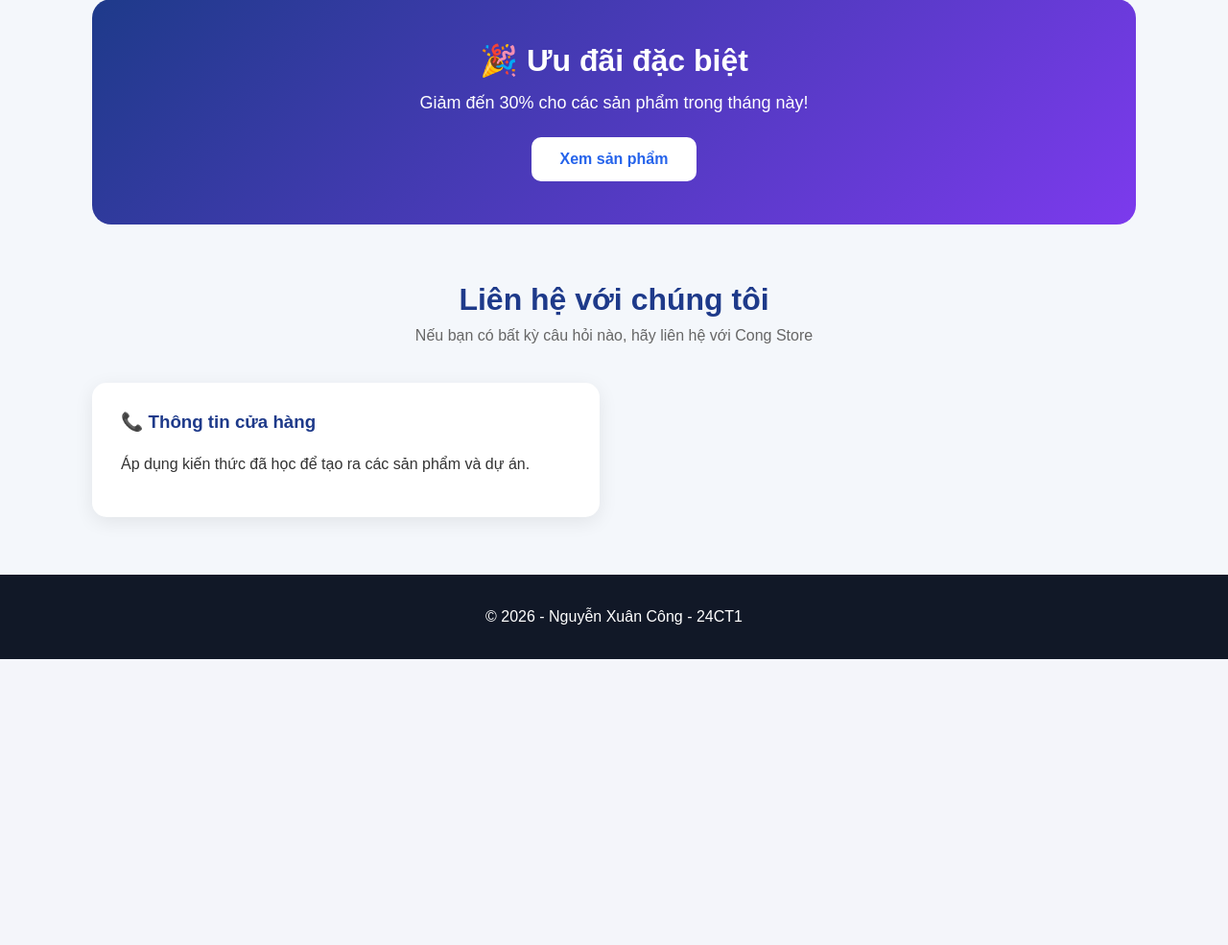
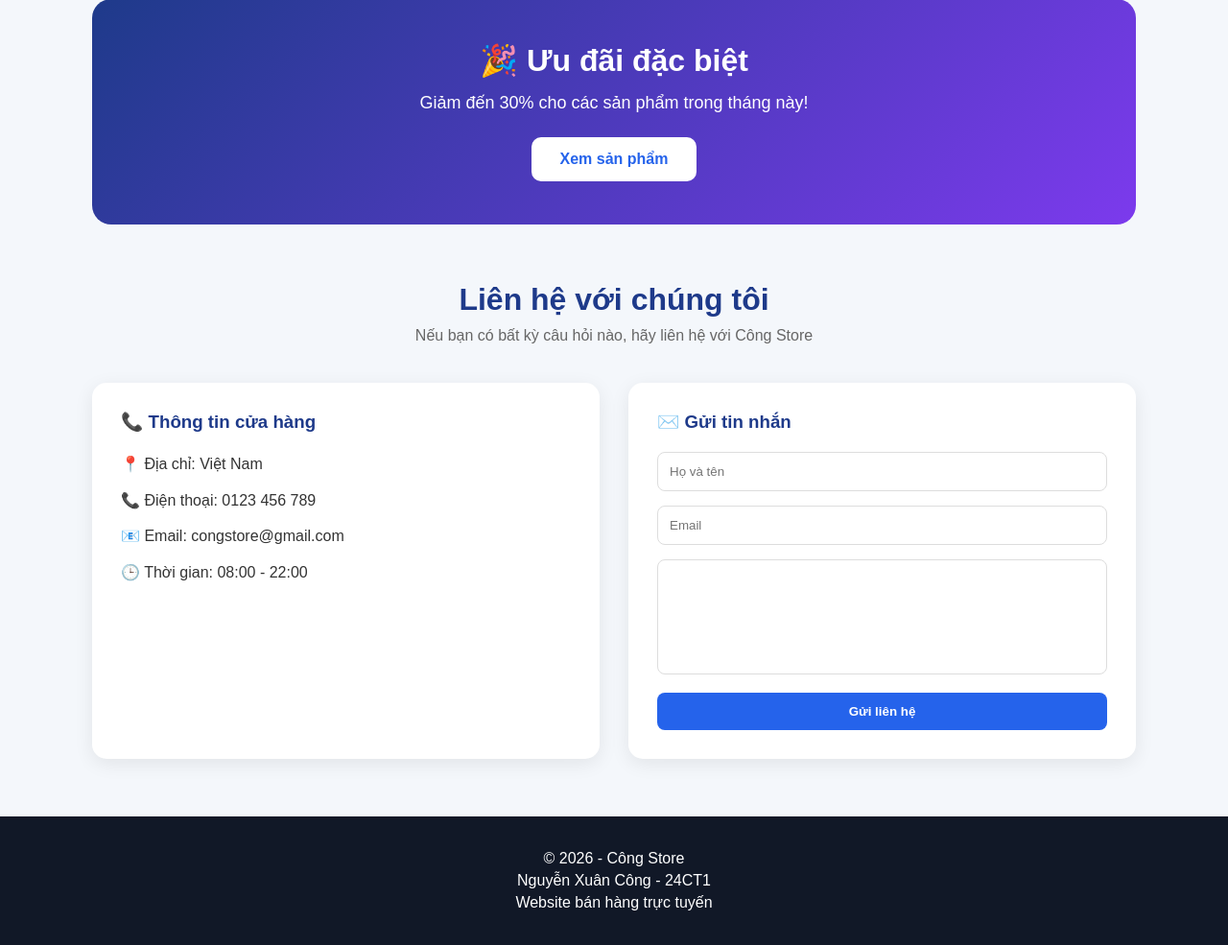
Before and after one commit to nguyenxuancong2122006-dau/dev-CongNghePhanMem, a Django app: template home/templates/home/index.html in a window 1280 px wide. Shown: the part 2018-3003 px from the top of the page at 96% size. Before the commit the page ends 2705 px from the top, so only its background shows below. Run offline with Django 5.2, Linux system fonts and the light colour scheme; the template is opened without the code that fills it, so the values that code supplies are empty.

Commit message:
Cap nhat website

```diff
--- a/home/templates/home/index.html
+++ b/home/templates/home/index.html
@@ -4,7 +4,7 @@
     <meta charset="UTF-8">
     <meta name="viewport" content="width=device-width, initial-scale=1.0">
 
-    <title>Nguyễn Xuân Công - 24CT1</title>
+    <title>Công Store - Cửa hàng trực tuyến</title>
 
     <style>
         * {
@@ -390,7 +390,10 @@
     <!-- ================= NAVBAR ================= -->
 
     <nav class="navbar">
-        <div class="logo">24CT1</div>
+
+        <div class="logo">
+            🛒 Công Store
+        </div>
 
         <div class="menu">
 
@@ -423,7 +426,9 @@
 
         <div class="hero-content">
 
-            <h1>Chào mừng đến với 24CT1</h1>
+            <h1>
+                Chào mừng đến với Công Store
+            </h1>
 
             <p>
                 Cửa hàng trực tuyến cung cấp những sản phẩm
@@ -784,7 +789,7 @@
             </h2>
 
             <p>
-                Nếu bạn có bất kỳ câu hỏi nào, hãy liên hệ với Cong Store
+                Nếu bạn có bất kỳ câu hỏi nào, hãy liên hệ với Công Store
             </p>
 
         </div>
@@ -800,9 +805,59 @@
                 </h3>
 
                 <p>
-                    Áp dụng kiến thức đã học để tạo ra
-                    các sản phẩm và dự án.
+                    📍 Địa chỉ: Việt Nam
                 </p>
+
+                <p>
+                    📞 Điện thoại: 0123 456 789
+                </p>
+
+                <p>
+                    📧 Email: congstore@gmail.com
+                </p>
+
+                <p>
+                    🕒 Thời gian: 08:00 - 22:00
+                </p>
+
+            </div>
+
+
+            <div class="contact-box">
+
+                <h3>
+                    ✉️ Gửi tin nhắn
+                </h3>
+
+                <form>
+
+                    <input
+                        type="text"
+                        placeholder="Họ và tên"
+                        required
+                    >
+
+                    <input
+                        type="email"
+                        placeholder="Email"
+                        required
+                    >
+
+                    <textarea
+                        placeholder="Nội dung tin nhắn"
+                        required>
+                    </textarea>
+
+                    <button
+                        type="submit"
+                        class="submit-button">
+
+                        Gửi liên hệ
+
+                    </button>
+
+                </form>
+
             </div>
 
         </div>
@@ -813,7 +868,19 @@
     <!-- ================= FOOTER ================= -->
 
     <footer>
-        <p>© 2026 - Nguyễn Xuân Công - 24CT1</p>
+
+        <p>
+            © 2026 - Công Store
+        </p>
+
+        <p>
+            Nguyễn Xuân Công - 24CT1
+        </p>
+
+        <p>
+            Website bán hàng trực tuyến
+        </p>
+
     </footer>
 
 
```
